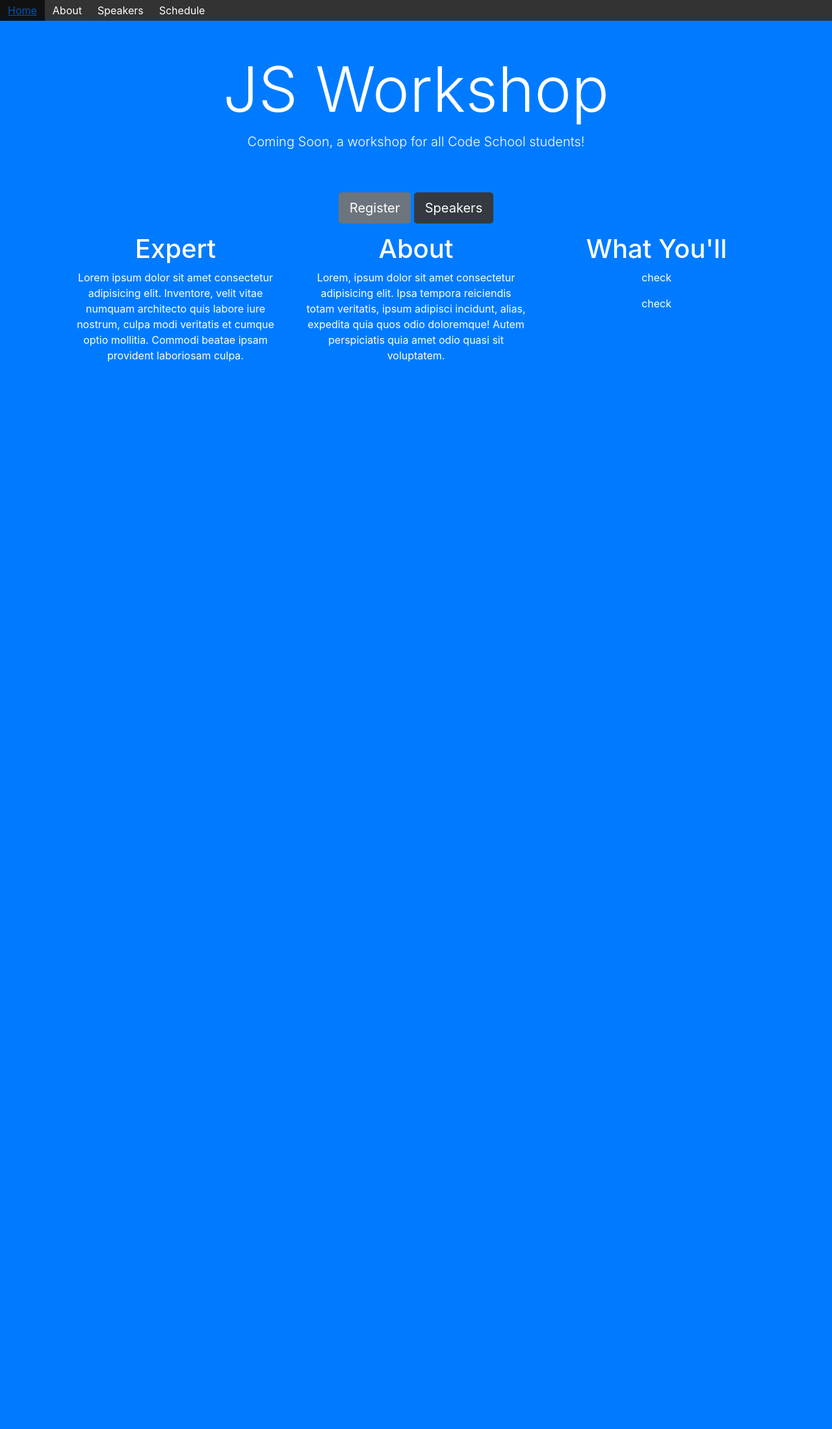
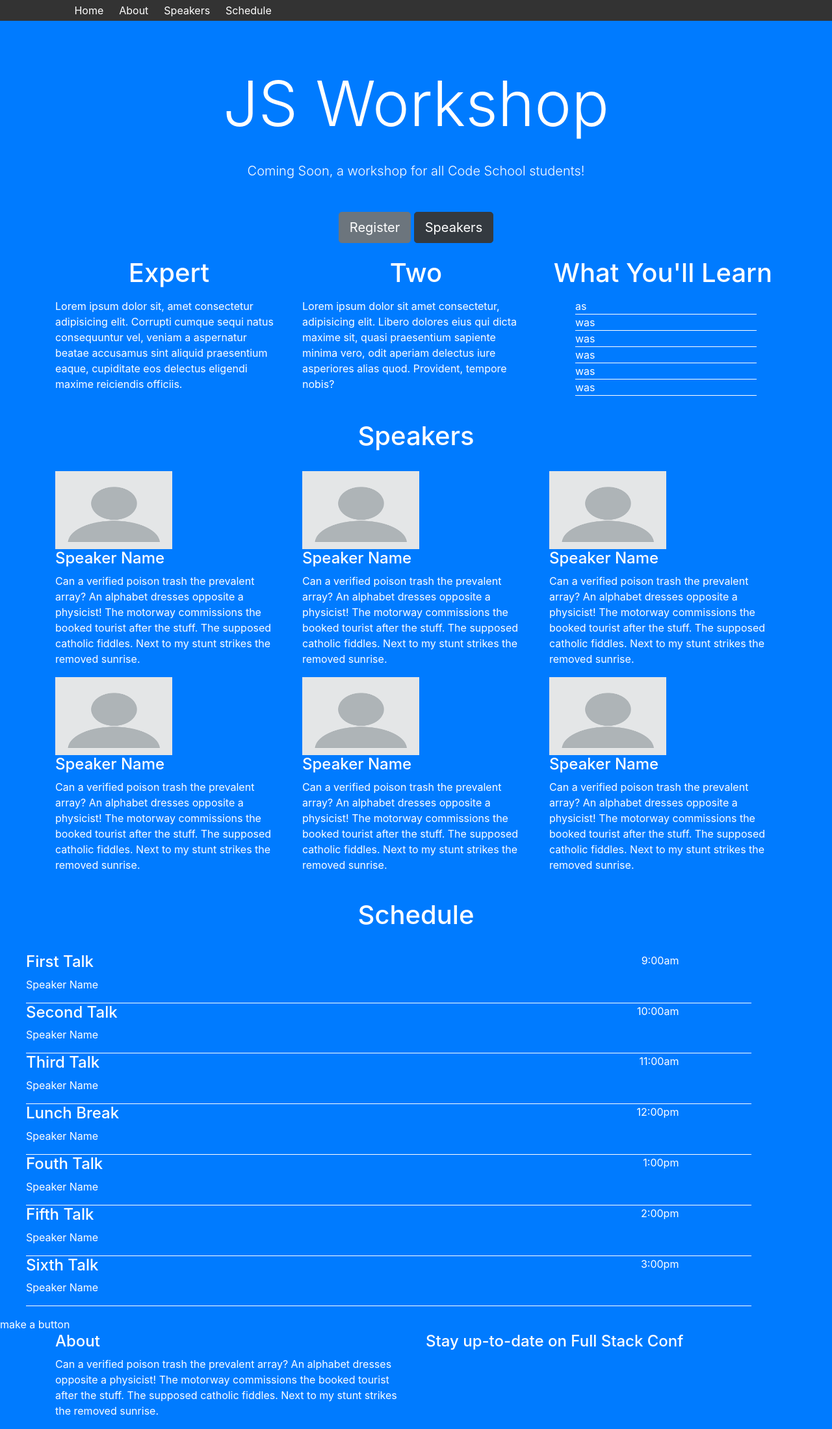
Before and after one commit to MysticalWisdom/JSWorkshop, a PHP site: page / in a window 1280 px wide. Shown: the whole page at 65% size. Before the commit the page ends 557 px from the top, so only its background shows below. Run offline with PHP 8.4, Linux system fonts and the light colour scheme.

Commit message:
end of class 3-15-19

```diff
--- a/index.html
+++ b/index.html
@@ -11,8 +11,8 @@
   </head>
 
   <body class="bg-primary text-white">
-        <ul>
-                <li padding: 120px><a class="active" href="#home">Home</a></li>
+        <ul id="nav">
+                <li><a class="active" href="#home">Home</a></li>
                 <li><a href="#news">About</a></li>
                 <li><a href="#contact">Speakers</a></li>
                 <li><a href="#about">Schedule</a></li>
@@ -25,27 +25,157 @@
           <button type="button" class="btn btn-secondary btn-lg">Register</button>
 
           <button type="button" class="btn btn-dark btn-lg">Speakers</button>
-
+          </div>
     </div>
     <div class="container">
   <div class="row">
     <div class="col-sm">
       <h1>Expert</h1>
-            <p>Lorem ipsum dolor sit amet consectetur adipisicing elit. Inventore, velit vitae numquam architecto quis labore iure nostrum, culpa modi veritatis et cumque optio mollitia. Commodi beatae ipsam provident laboriosam culpa.</p>
+      <p>Lorem ipsum dolor sit, amet consectetur adipisicing elit. Corrupti cumque sequi natus consequuntur vel, veniam a aspernatur beatae accusamus sint aliquid praesentium eaque, cupiditate eos delectus eligendi maxime reiciendis officiis.</p>
     </div>
     <div class="col-sm">
-            <h1>About</h1>
-            <p>Lorem, ipsum dolor sit amet consectetur adipisicing elit. Ipsa tempora reiciendis totam veritatis, ipsum adipisci incidunt, alias, expedita quia quos odio doloremque! Autem perspiciatis quia amet odio quasi sit voluptatem.</p>
+        <h1>Two</h1>
+        <p>Lorem ipsum dolor sit amet consectetur, adipisicing elit. Libero dolores eius qui dicta maxime sit, quasi praesentium sapiente minima vero, odit aperiam delectus iure asperiores alias quod. Provident, tempore nobis?</p>
     </div>
     <div class="col-sm">
-           <h1>What You'll</h1>
-           <p>check</p>
-           <br>
-           <p>check</p>
+      <h1>What You'll Learn</h1>
+      <ul id="list">
+          <li>as</li>
+          <li>was</li>
+          <li>was</li>
+          <li>was</li>
+          <li>was</li>
+          <li>was</li>
+      </ul>
+    </div>
+  </div>
+</div>
+<!--First Row Copy and Pastable for Larger Datasets-->
+    <div id="gallery" class="container">
+      <h1>Speakers</h1>
+<div class="row">
+     <div class="col-sm">
+      <img src="Speakers/prof.png" alt="Picture of ">
+        <h4>Speaker Name</h4>
+        <p>Can a verified poison trash the prevalent array? An alphabet dresses opposite a physicist! The motorway commissions the booked tourist after the stuff. The supposed catholic fiddles. Next to my stunt strikes the removed sunrise. </p>
+      </div>
+      <div class="col-sm">
+          <img src="Speakers/prof.png" alt="Picture of ">
+            <h4>Speaker Name</h4>
+            <p>Can a verified poison trash the prevalent array? An alphabet dresses opposite a physicist! The motorway commissions the booked tourist after the stuff. The supposed catholic fiddles. Next to my stunt strikes the removed sunrise. </p>
+          </div>
+          <div class="col-sm">
+              <img src="Speakers/prof.png" alt="Picture of ">
+                <h4>Speaker Name</h4>
+                <p>Can a verified poison trash the prevalent array? An alphabet dresses opposite a physicist! The motorway commissions the booked tourist after the stuff. The supposed catholic fiddles. Next to my stunt strikes the removed sunrise. </p>
+              </div>
+</div>
+</div>
+<!--2nd Row-->
+         <div id="gallery" class="container">
+          <div class="row">
+            <div class="col-sm">
+              <img src="Speakers/prof.png" alt="Picture of ">
+                <h4>Speaker Name</h4>
+                <p>Can a verified poison trash the prevalent array? An alphabet dresses opposite a physicist! The motorway commissions the booked tourist after the stuff. The supposed catholic fiddles. Next to my stunt strikes the removed sunrise. </p>
+              </div>
+              <div class="col-sm">
+                  <img src="Speakers/prof.png" alt="Picture of ">
+                    <h4>Speaker Name</h4>
+                    <p>Can a verified poison trash the prevalent array? An alphabet dresses opposite a physicist! The motorway commissions the booked tourist after the stuff. The supposed catholic fiddles. Next to my stunt strikes the removed sunrise. </p>
+                  </div>
+                  <div class="col-sm">
+                      <img src="Speakers/prof.png" alt="Picture of ">
+                        <h4>Speaker Name</h4>
+                        <p>Can a verified poison trash the prevalent array? An alphabet dresses opposite a physicist! The motorway commissions the booked tourist after the stuff. The supposed catholic fiddles. Next to my stunt strikes the removed sunrise. </p>
+                      </div>
+        </div>
+       </div>
+<!-- Schedule Segment-->
+<div>
+        <h1>Schedule</h1>
+       <ul id="list">
+         <li>
+            <div class="left">
+              <h4>First Talk</h4>
+              <p>Speaker Name</p>
+            </div>
+            <div class="right">
+                  9:00am
+            </div>
+           </li>
+           <li>
+            <div class="left">
+              <h4>Second Talk</h4>
+              <p>Speaker Name</p>
+            </div>
+            <div class="right">
+                  10:00am
+            </div>
+           </li><li>
+            <div class="left">
+              <h4>Third Talk</h4>
+              <p>Speaker Name</p>
+            </div>
+            <div class="right">
+                  11:00am
+            </div>
+           </li><li>
+            <div class="left">
+              <h4>Lunch Break</h4>
+              <p>Speaker Name</p>
+            </div>
+            <div class="right">
+                  12:00pm
+            </div>
+           </li><li>
+            <div class="left">
+              <h4>Fouth Talk</h4>
+              <p>Speaker Name</p>
+            </div>
+            <div class="right">
+                  1:00pm
+            </div>
+           </li><li>
+            <div class="left">
+              <h4>Fifth Talk</h4>
+              <p>Speaker Name</p>
+            </div>
+            <div class="right">
+                  2:00pm
+            </div>
+           </li><li>
+            <div class="left">
+              <h4>Sixth Talk</h4>
+              <p>Speaker Name</p>
+            </div>
+            <div class="right">
+                  3:00pm
+            </div>
+           </li>
+       </ul>
+  </div>
+<!-- Button and footer -->
+        <div>
+          make a button
+        </div>
+        <div class="container">
+          <div class="row">
+            <div class="col-sm">
+              <h4> About </h4>
+              <p>Can a verified poison trash the prevalent array? An alphabet dresses opposite a physicist! The motorway commissions the booked tourist after the stuff. The supposed catholic fiddles. Next to my stunt strikes the removed sunrise.</p>
+              </div>
+           <div class="col-sm">
+
+                    <h4>Stay up-to-date on Full Stack Conf</h4>
 
               </div>
         </div>
        </div>
-    </div>
+
 </body>
+<footer>
+
+    </footer>
+
 </html>
--- a/styles.css
+++ b/styles.css
@@ -1,19 +1,21 @@
 .btn-2 {
  margin: 15px;
 }
-ul {
+ul#nav {
     list-style-type: none;
     margin: 0;
     padding: 0;
+    padding-left:8%;
     overflow: hidden;
+    text-decoration: none;
     background-color: #333;
    }
 
-   li {
+ul#nav li {
     float: left;
    }
 
-   li a {
+ul#nav li a {
     display: block;
     color: white;
     text-align: center;
@@ -25,12 +27,38 @@ ul {
    li a:hover {
     background-color: #111;
    }
-   #footer_box{
-    border-top:2px solid #009933;
-    padding-bottom:75px;
-    background-color:#3366CC;
-    }
-
-    p {
-        display: inline-block;
-        }
+ul#list li {
+    list-style: none;
+    border-bottom:solid 1px;
+    overflow: hidden;
+    margin-right:10%
+}
+h1 {
+    text-align: center;
+    padding-bottom: 2%;
+    padding-top: 2%;
+}
+div#gallery img {
+    width: 180px;
+    height: 120px;
+}
+.left {
+    float: left;
+}
+.right {
+    float: right;
+    padding-right:10%
+}
+/* Custom Scroll */
+::-webkit-scrollbar {
+    width:12px;
+}
+::-webkit-scrollbar-track {
+    box-shadow: inset 0 0 5px grey;
+}
+::-webkit-scrollbar-thumb {
+    background: white;
+}
+::-webkit-scrollbar-thumb:hover   {
+    background: red ;
+}
```
Also changed, not shown: Speakers/prof.png (added). Lines whose indentation alone changed are shown as unchanged.
